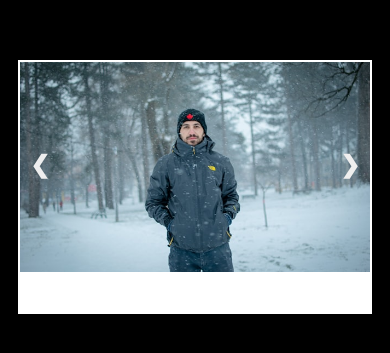
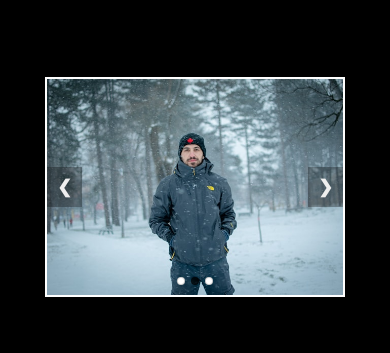
Before and after one commit to NaveedLatiff/JavaScript-Assignments, a plain HTML site: page Image Slider/index.html in a window 390 px wide. Shown: the part 235-588 px from the top of the page. Drawn offline with Linux system fonts and the light colour scheme.

Commit message:
Adding Css in  Image Slider

```diff
--- a/Image Slider/index.html
+++ b/Image Slider/index.html
@@ -9,6 +9,7 @@
         * {
     margin: 0;
     padding: 0;
+    box-sizing: border-box;
 }
 
 body {
@@ -26,163 +27,150 @@
     background-color: white;
     height: 350px;
     border: 2px solid white;
-        }
-
-        .slides-container .slides {
-            width: 100%;
-            height: calc(100% - 40px);
-            position: relative;
     overflow: hidden;
 }
 
-        .slides-container .slides img {
+.slides {
+    width: 100%;
+    height: 100%;
+    position: relative;
+}
+
+.slides img {
     height: 100%;
     width: 100%;
     position: absolute;
     object-fit: cover;
 }
 
+.slides img:not(.active) {
+    left: -100%;
+}
+
 .buttons {
     color: #eee;
     position: absolute;
-            z-index: 1;
-            transition: 0.5s;
-            width: 800px;
+    top: 50%;
+    left: 0;
+    right: 0;
+    transform: translateY(-50%);
     display: flex;
     justify-content: space-between;
     font-weight: bold;
     font-size: 24px;
-            user-select: none;
+    z-index: 2;
+    pointer-events: none;
 }
 
-        .next,
-        .prev {
-            padding: 0px 10px;
+.prev,
+.next {
+    padding: 0 10px;
     cursor: pointer;
     height: 40px;
     display: flex;
-            justify-content: center;
     align-items: center;
+    background-color: rgba(0, 0, 0, 0.3);
+    pointer-events: auto;
+    transition: background-color 0.3s;
 }
 
-        .next:hover,
-        .prev:hover {
-            background-color: rgb(0, 0, 0, 0.3);
-        }
-
-        .slides img:not(.active) {
-            left: -100%;
+.prev:hover,
+.next:hover {
+    background-color: rgba(0, 0, 0, 0.6);
 }
 
 .dotsContainer {
     position: absolute;
-            top: 72%;
+    bottom: 10px;
+    left: 50%;
+    transform: translateX(-50%);
     display: flex;
     gap: 6px;
+    z-index: 2;
     cursor: pointer;
-            z-index: 2
 }
 
-        .dotsContainer .dot {
-            border: 1px solid rgba(0, 0, 0, 0.192);
+.dot {
+    border: 1px solid rgba(0, 0, 0, 0.2);
     border-radius: 50%;
-            display: inline-block;
-            height: 7px;
-            width: 7px;
+    height: 10px;
+    width: 10px;
+    background-color: white;
+    transition: background-color 0.3s;
 }
 
-        .dotsContainer .active {
+.dot.active {
     background-color: rgba(0, 0, 0, 0.7);
 }
 
 @keyframes next1 {
-            from {
-                left: 0%;
-
+    from { left: 0%; }
+    to { left: -100%; }
 }
 
-            to {
-                left: -100%
+@keyframes next2 {
+    from { left: 100%; }
+    to { left: 0%; }
+}
+
+@keyframes prev1 {
+    from { left: 0%; }
+    to { left: 100%; }
+}
+
+@keyframes prev2 {
+    from { left: -100%; }
+    to { left: 0%; }
+}
+
+@media (max-width: 900px) {
+    .slides-container {
+        width: 700px;
+        height: 320px;
     }
 }
 
-        @keyframes next2 {
-            from {
-                left: 100%;
-
-            }
-
-            to {
-                left: 0%
+@media (max-width: 750px) {
+    .slides-container {
+        width: 600px;
+        height: 300px;
     }
 }
 
-        @keyframes prev1 {
-            from {
-                left: 0%;
-            }
-
-            to {
-                left: 100%
+@media (max-width: 650px) {
+    .slides-container {
+        width: 500px;
+        height: 280px;
     }
 }
 
-        @keyframes prev2 {
-            from {
-                left: -100%;
-
-            }
-
-            to {
-                left: 0%
-            }
-        }
-
-        @media (max-width:900px) {
-
-            .slides-container,
-            .buttons {
-                width: 700px;
-            }
-        }
-
-        @media (max-width:750px) {
-
-            .slides-container,
-            .buttons {
-                width: 600px;
-            }
-        }
-
-        @media (max-width:650px) {
-
-            .slides-container,
-            .buttons {
-                width: 500px;
-                height: 300px;
-            }
-
-            .buttons {
-                top: 45%;
-            }
-
-            .dotsContainer {
-                top: 69%;
-            }
-        }
-
-        @media (max-width:550px) {
-
-            .slides-container,
-            .buttons {
+@media (max-width: 550px) {
+    .slides-container {
         width: 350px;
         height: 250px;
     }
 
-            .dotsContainer {
-                top: 65%;
+    .buttons {
+        font-size: 20px;
+    }
+
+    .dot {
+        height: 8px;
+        width: 8px;
     }
 }
+
+@media (max-width: 400px) {
+    .slides-container {
+        width: 300px;
+        height: 220px;
+    }
+
+    .buttons {
+        font-size: 18px;
+    }
+}
+
     </style>
 </head>
 
@@ -192,7 +180,7 @@
             <img class="active" src="./img/img-1.jpg">
             <img src="./img/img-2.jpg">
             <img src="./img/img-3.jpg">
-        </div>
+
     </div>
     <div class="buttons">
         <span class="prev">&#10094</span>
@@ -204,6 +192,7 @@
         <div class="dot" onclick="switchmage(this)" attr="1"></div>
         <div class="dot" onclick="switchmage(this)" attr="2"></div>
 
+    </div>
 </div>
     <script>
         let img = document.querySelectorAll("img")
```
Lines whose indentation alone changed are shown as unchanged.
